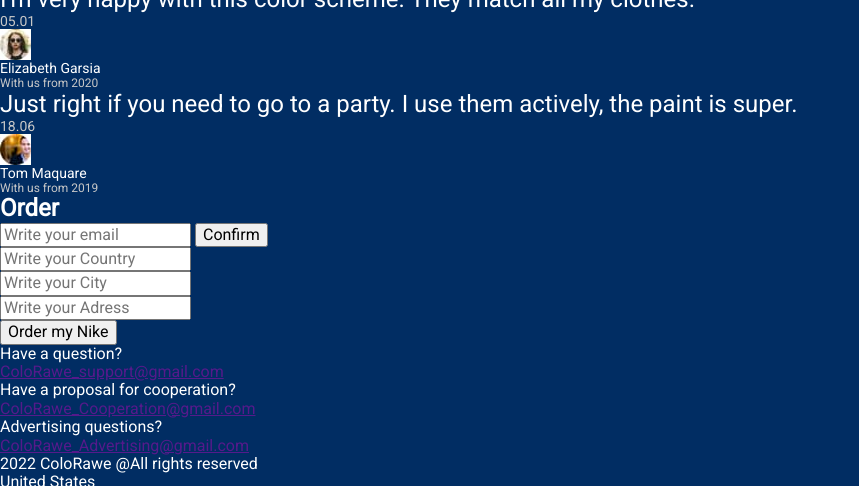
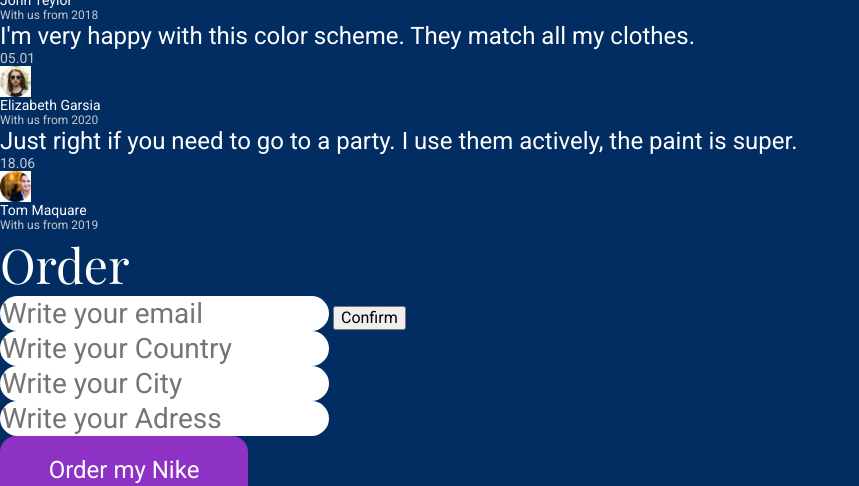
Before and after one commit to Diana-Koval/nice, a plain HTML site: page index.html in a window 1280 px wide. Shown: the part 1880-2366 px from the top of the page, without its empty margins (0-859 px from the left). Drawn offline with nearby package versions, Linux system fonts and the light colour scheme.

Commit message:
add styles

```diff
--- a/css/styles.css
+++ b/css/styles.css
@@ -103,6 +103,8 @@
   background-color: var(--accent-color);
   border: none;
   border-radius: 10px;
+  width: 254px;
+  height: 67px;
 }
 .features-item-title {
   text-align: center;
@@ -141,3 +143,25 @@
   font-size: 12px;
   line-height: normal;
 }
+.order-title {
+  font-family: "Playfair Display";
+  font-size: 48px;
+  font-weight: 400;
+  line-height: normal;
+}
+.order-item-input {
+  font-size: 28px;
+  line-height: normal;
+  border: none;
+  border-radius: 50px;
+}
+.order-form-btn {
+  color: var(--text-color);
+  font-size: 24px;
+  line-height: normal;
+  border: none;
+  border-radius: 16px;
+  background-color: var(--accent-color);
+  width: 248px;
+  height: 68px;
+}
```
Lines whose indentation alone changed are shown as unchanged.
